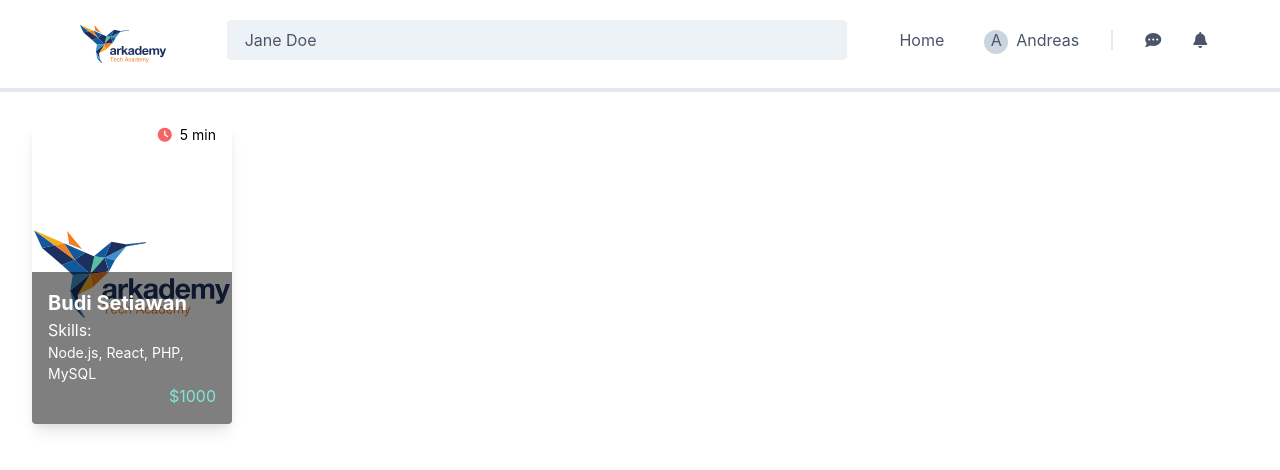
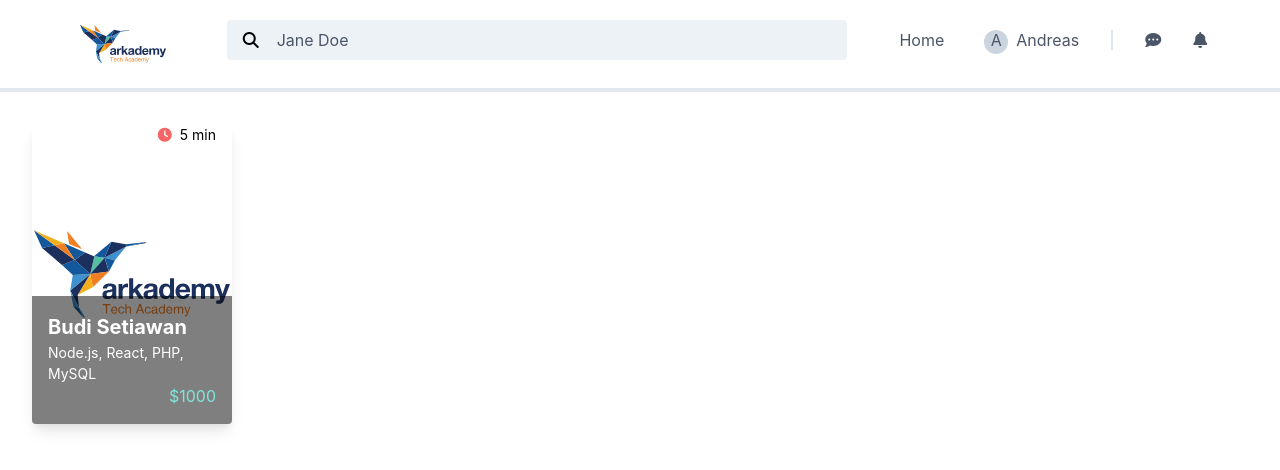
Before and after one commit to vengeansce/react-hiring-channel-app, a React (Create React App) app: page / in a window 1280 px wide. Shown: the top 470 px of the page. Built offline with nearby package versions, Linux system fonts and the light colour scheme.

Commit message:
Rapihin kartu

```diff
--- a/src/App.css
+++ b/src/App.css
@@ -13,6 +13,22 @@
     width: 200px;
 }
 
+.text-card{
+    max-height: 128px;
+}
+
+.h-full{
+    max-height: 100%;
+}
+
+.transform {
+    -webkit-transition: all .3s ease;
+    -moz-transition: all .3s ease;
+    -o-transition: all .3s ease;
+    -ms-transition: all .3s ease;
+    transition: all .3s ease;
+  }
+
 .bg-transparent{
     background-color: rgba(0, 0, 0, .5);
 }
--- a/src/App.js
+++ b/src/App.js
@@ -1,12 +1,12 @@
 import React from 'react';
-import Hedaer from './components/Hedaer';
+import Header from './components/Header';
 import Main from './components/Main';
 
 
 function App() {
   return(
     <>
-      <Hedaer/>
+      <Header/>
       <Main/>
     </>
   )
--- /dev/null
+++ b/src/components/Button.jsx
@@ -0,0 +1,9 @@
+import React from 'react';
+
+function Button(props){
+    return(
+    <button className="w-full bg-blue-500 hover:bg-blue-700 text-white font-bold py-1 px-2 rounded" type="button">{props.text}</button>
+    )
+}
+
+export default Button;
--- a/src/components/Card.jsx
+++ b/src/components/Card.jsx
@@ -1,29 +1,46 @@
 import React from "react";
+import Button from "./Button";
+import {s, ss} from '../lib/ml';
 
 class Card extends React.Component {
   constructor(props) {
     super(props);
   }
 
+  toggleShowMore = () => {
+    s('#more').classList.toggle('hidden');
+    // s('#textCard').style.height = '100%';
+    s('#textCard').classList.toggle('h-full');
+  }
+
   render() {
     return (
-      <div className="max-w-xs rounded shadow-lg relative card-size">
-        <img src="assets/images/logo-arkademy.svg" alt="Profile Picture" className="w-full h-full"/>
+      <div className="max-w-xs rounded shadow-lg relative overflow-hidden card-size">
+        <img src="assets/images/logo-arkademy.svg" alt="Profile Picture" className="w-full h-full" />
         <div className="absolute top-0 w-full px-4">
           <div className="text-right text-sm">
             <span className="fas fa-clock mx-2 text-red-500"></span>
             <span>5 min</span>
           </div>
         </div>
-        <div className="p-4 absolute bottom-0 w-full bg-transparent text-white rounded-b">
+        <div id="textCard" onMouseEnter={this.toggleShowMore} onMouseLeave={this.toggleShowMore} className="text-card transform cursor-pointer p-4 absolute bottom-0 w-full bg-transparent text-white center">
           <div className="opacity-100">
             <div className="text-xl font-bold">Budi Setiawan</div>
             <div>
-              <div>Skills:</div>
               <div className="text-sm">Node.js, React, PHP, MySQL</div>
             </div>
-          <div className="hidden">budi@budi.com</div>
             <div className="text-right text-teal-300">$1000</div>
+            <div id="more" className="hidden">
+              <div class="flex mt-4">
+                <div class="w-1/2 px-1">
+                  <Button text="Details" />
+                </div>
+                <div class="w-1/2 px-1">
+                  <Button text="Message" />
+                </div>
+              </div>
+              <div className="text-center py-1">budi@budi.com</div>
+            </div>
           </div>
         </div>
       </div>
@@ -33,6 +50,4 @@ class Card extends React.Component {
 
 export default Card;
 
-// Hover muncul deskripsi (email) set width 0 lalu muncul, button untuk details
-// Lalu muncul tombol kirim pesan buat company
-// Atur opacity text
+// Animation pake js kasih style height = offsetY, trus pas animate kasih 100%
--- a/src/components/Hedaer.jsx
+++ b/src/components/Header.jsx
@@ -12,9 +12,10 @@ class Header extends React.Component {
                 <div class="w-1/6 h-12 center">
                     <img className="arkademy-logo inline" src="assets/images/logo-arkademy.svg" alt="Arkademy" />
                 </div>
-                <div class="w-3/6 h-12">
+                <div class="w-3/6 h-12 relative">
+                    <i class="fas fa-search absolute py-3 pl-4"></i>
                     <input
-                        className="w-full bg-gray-200 appearance-none border-2 border-gray-200 rounded py-2 px-4 text-gray-700 leading-tight focus:outline-none focus:bg-white focus:border-purple-500"
+                        className="w-full bg-gray-200 appearance-none border-2 border-gray-200 rounded py-2 pl-12 pr-4 text-gray-700 leading-tight focus:outline-none focus:bg-white focus:border-purple-500"
                         id="inline-full-name" type="text" value="Jane Doe" />
                 </div>
                 <div class="w-2/6 h-12 py-2 text-center inline-block">
```
Lines whose indentation alone changed are shown as unchanged.
